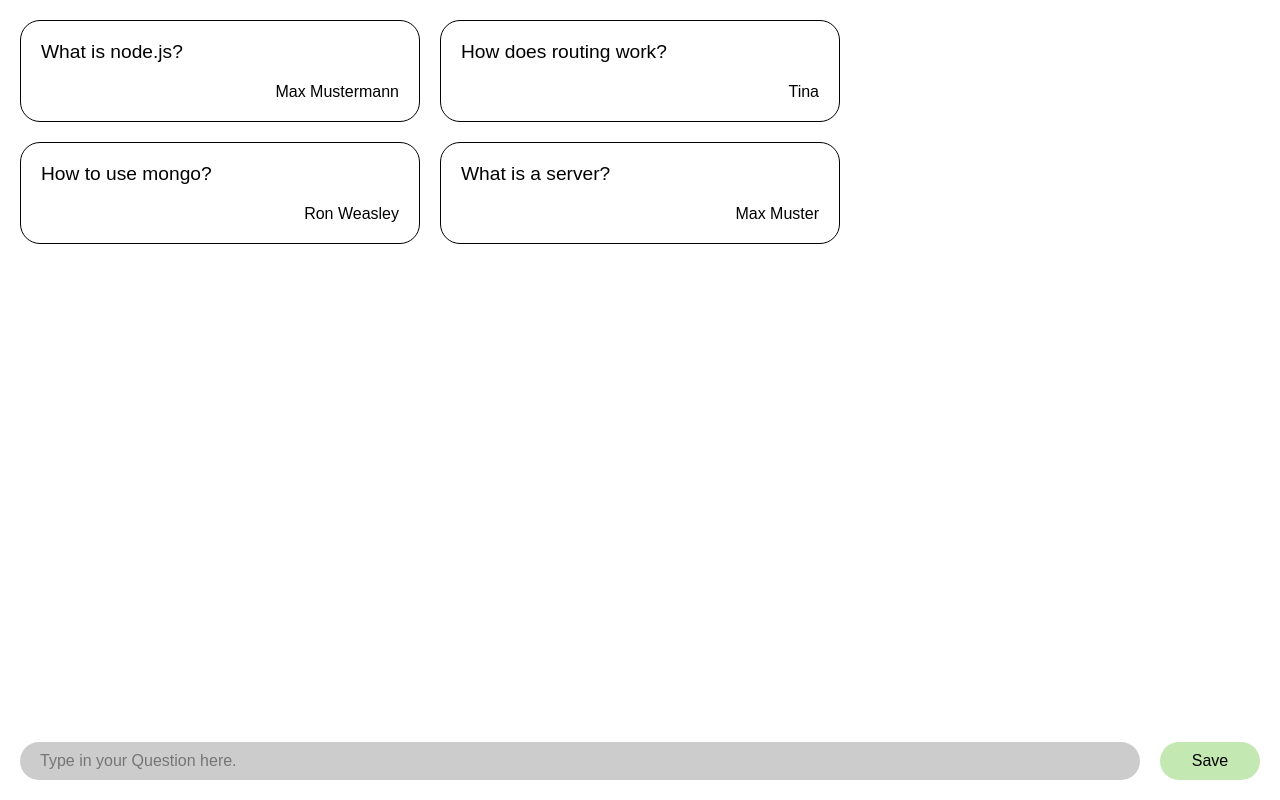
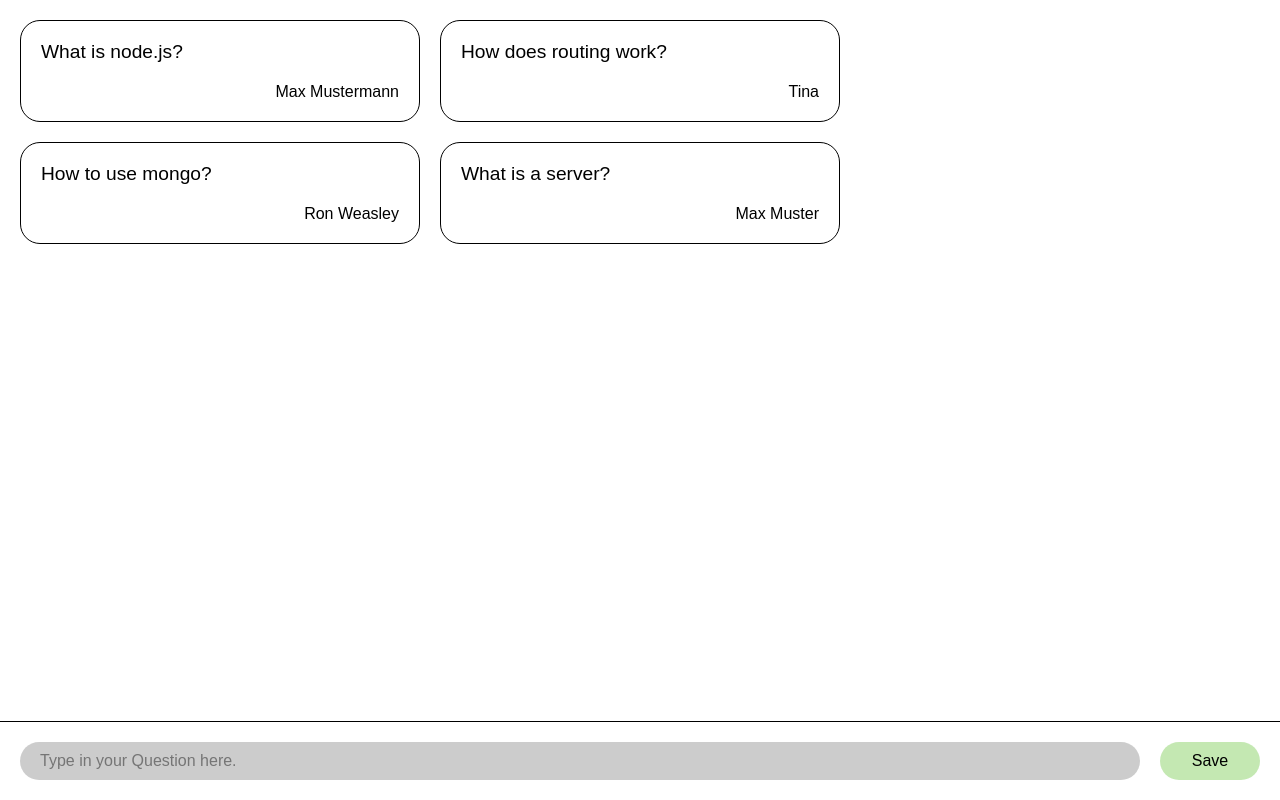
Before and after one commit to pixxelschubser/lean-coffee-board, a React (Create React App) app in the folder client/: page / in a window 1280 px wide. Built offline with nearby package versions, Linux system fonts and the light colour scheme.

Commit message:
create a form to insert a custom question

```diff
--- a/client/src/components/Form.js
+++ b/client/src/components/Form.js
@@ -1,27 +1,48 @@
 import styled from "styled-components";
 
-export default function Form(){
-
+export default function Form({onCreateQuestion}){
 
 	return (
-		<StyledForm>
-			<StyledLabel for="question__input">
+		<StyledForm onSubmit={(event) => handleSubmit(event)}>
+			<StyledLabel htmlFor="question__input">
 				Your Question:
 			</StyledLabel>
-			<StyledInput id="question__input"placeholder="Type in your Question here.">
+			<StyledInput
+				type="text"
+				name="question__input"
+				placeholder="Type in your Question here."
+				required
+          		autoComplete="Off">
 				</StyledInput>
 			<StyledButton>
 				Save
 			</StyledButton>
 		</StyledForm>
 	)
+
+	function handleSubmit(eventInside) {
+		eventInside.preventDefault();
+		const form = eventInside.target;
+		const textInput = form.elements.question__input;
+
+		onCreateQuestion({
+			text: textInput.value,
+			author: "anonymous"
+		})
+
+		form.reset();
+	}
+
 }
 
 const StyledForm = styled.form`
+	background-color: white;
 	position: fixed;
-	bottom: 20px;
-	left: 20px;
-	width: calc(100% - 40px);
+	bottom: 0;
+	left: 0;
+	width: 100%;
+	padding: 20px;
+	border-top: 0.5px solid black;
 `
 
 const StyledLabel = styled.label`
```
